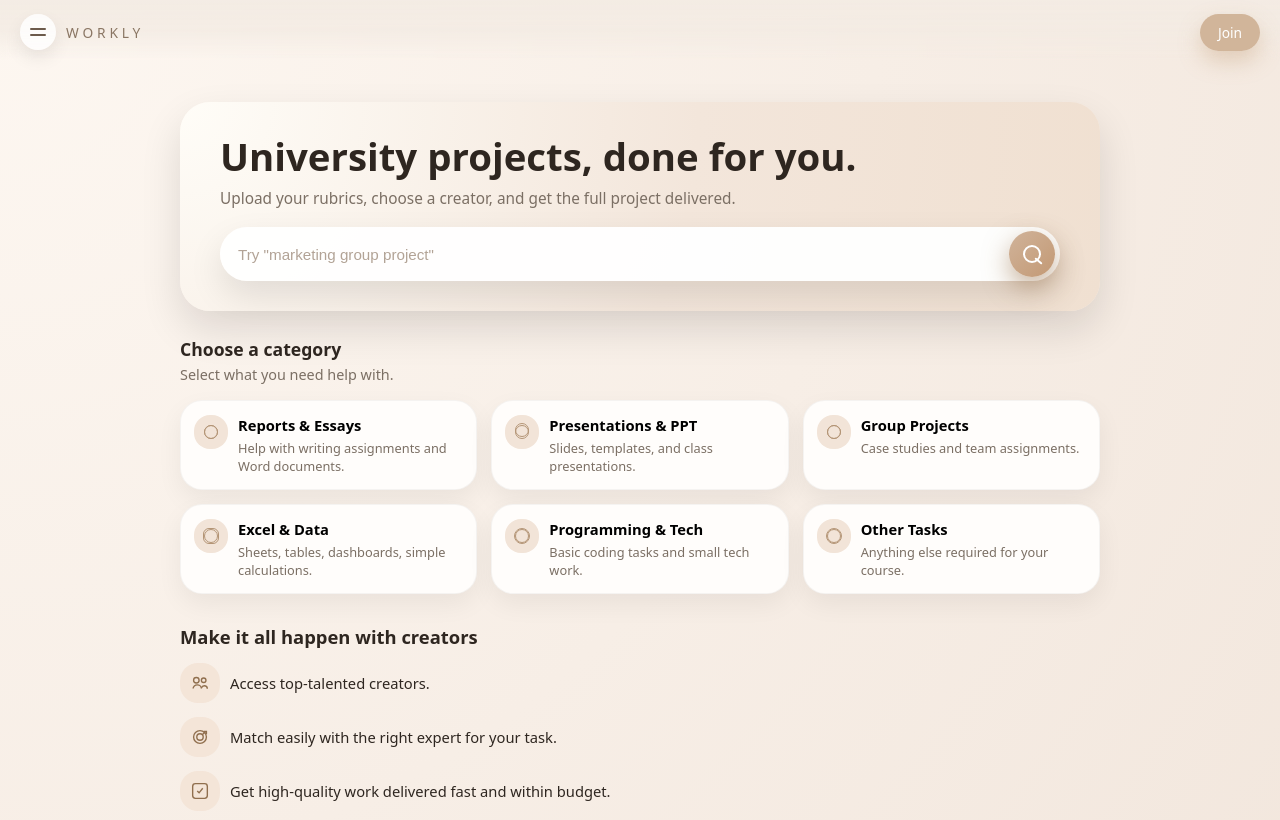
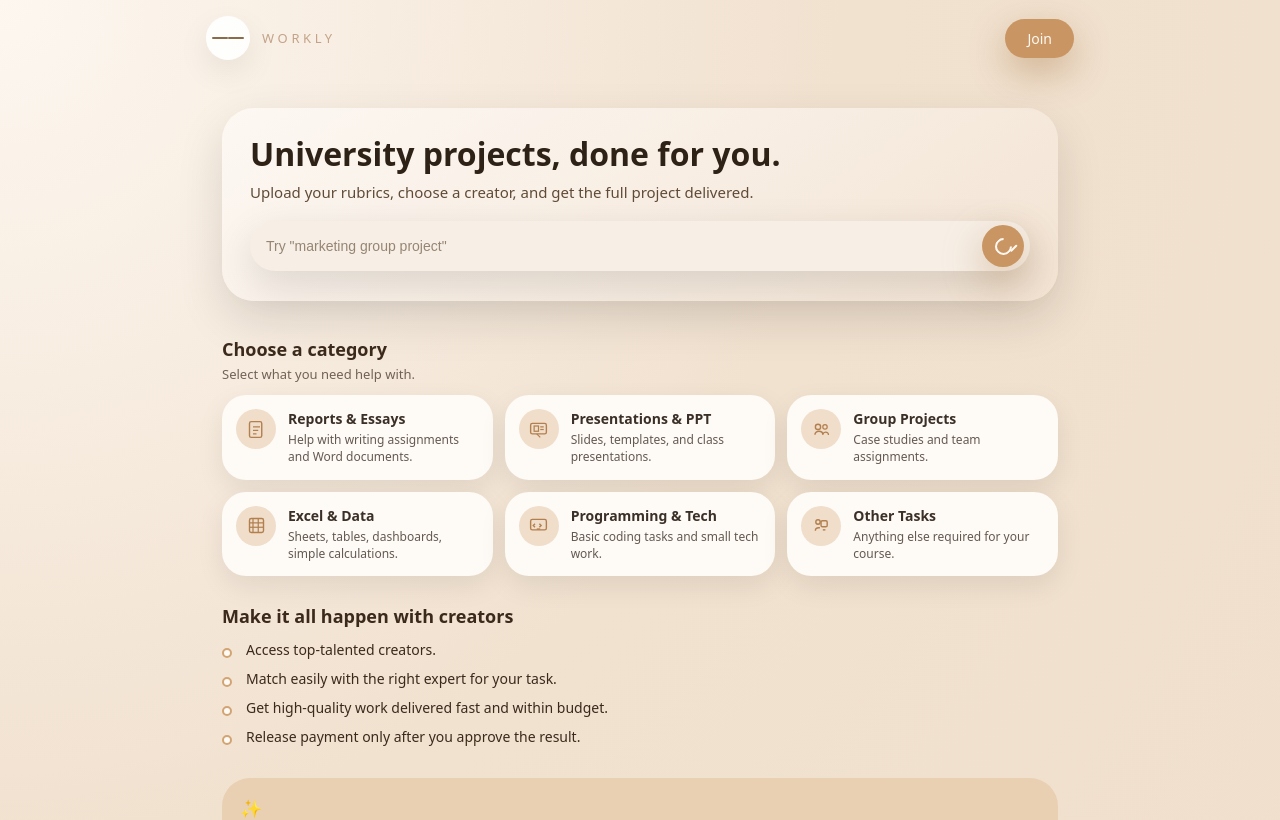
Before and after one commit to SEBRAHEIM/workly-landing, a Next.js app: page / in a window 1280 px wide. Shown: the top 820 px of the page. Built offline with nearby package versions, Linux system fonts and the light colour scheme.

Commit message:
Restore categories with SVG icons and neutral text color

```diff
--- a/pages/index.js
+++ b/pages/index.js
@@ -1,5 +1,90 @@
 import Head from "next/head";
-import Link from "next/link";
+
+const ICONS = {
+  reports: (
+    <svg width="26" height="26" viewBox="0 0 24 24" aria-hidden="true">
+      <rect x="4" y="3" width="14" height="18" rx="2" ry="2" fill="none" stroke="currentColor" strokeWidth="1.6" />
+      <line x1="8" y1="9" x2="16" y2="9" stroke="currentColor" strokeWidth="1.4" />
+      <line x1="8" y1="13" x2="14" y2="13" stroke="currentColor" strokeWidth="1.4" />
+      <line x1="8" y1="17" x2="12" y2="17" stroke="currentColor" strokeWidth="1.4" />
+    </svg>
+  ),
+  ppt: (
+    <svg width="26" height="26" viewBox="0 0 24 24" aria-hidden="true">
+      <rect x="3" y="5" width="18" height="12" rx="2" ry="2" fill="none" stroke="currentColor" strokeWidth="1.6" />
+      <rect x="7" y="8" width="5" height="6" fill="none" stroke="currentColor" strokeWidth="1.4" />
+      <line x1="14" y1="9" x2="18" y2="9" stroke="currentColor" strokeWidth="1.4" />
+      <line x1="14" y1="12" x2="18" y2="12" stroke="currentColor" strokeWidth="1.4" />
+      <line x1="10" y1="17" x2="14" y2="21" stroke="currentColor" strokeWidth="1.4" />
+    </svg>
+  ),
+  group: (
+    <svg width="26" height="26" viewBox="0 0 24 24" aria-hidden="true">
+      <circle cx="8" cy="9" r="3" fill="none" stroke="currentColor" strokeWidth="1.6" />
+      <circle cx="16" cy="9" r="2.5" fill="none" stroke="currentColor" strokeWidth="1.4" />
+      <path d="M4.5 18c0-2.2 1.9-4 4.5-4s4.5 1.8 4.5 4" fill="none" stroke="currentColor" strokeWidth="1.6" />
+      <path d="M13.5 17.5c.4-1.5 1.7-2.5 3.1-2.5 1.9 0 3.4 1.5 3.4 3.3" fill="none" stroke="currentColor" strokeWidth="1.4" />
+    </svg>
+  ),
+  excel: (
+    <svg width="26" height="26" viewBox="0 0 24 24" aria-hidden="true">
+      <rect x="4" y="4" width="16" height="16" rx="2" ry="2" fill="none" stroke="currentColor" strokeWidth="1.6" />
+      <line x1="8" y1="4" x2="8" y2="20" stroke="currentColor" strokeWidth="1.4" />
+      <line x1="14" y1="4" x2="14" y2="20" stroke="currentColor" strokeWidth="1.4" />
+      <line x1="4" y1="9" x2="20" y2="9" stroke="currentColor" strokeWidth="1.4" />
+      <line x1="4" y1="14" x2="20" y2="14" stroke="currentColor" strokeWidth="1.4" />
+    </svg>
+  ),
+  tech: (
+    <svg width="26" height="26" viewBox="0 0 24 24" aria-hidden="true">
+      <rect x="3" y="5" width="18" height="12" rx="2" ry="2" fill="none" stroke="currentColor" strokeWidth="1.6" />
+      <polyline points="8,10 6,12 8,14" fill="none" stroke="currentColor" strokeWidth="1.6" />
+      <polyline points="13,10 15,12 13,14" fill="none" stroke="currentColor" strokeWidth="1.6" />
+      <line x1="10" y1="16" x2="14" y2="16" stroke="currentColor" strokeWidth="1.4" />
+    </svg>
+  ),
+  other: (
+    <svg width="26" height="26" viewBox="0 0 24 24" aria-hidden="true">
+      <circle cx="8" cy="8" r="2.5" fill="none" stroke="currentColor" strokeWidth="1.6" />
+      <rect x="11.5" y="6.5" width="7" height="7" rx="1.5" ry="1.5" fill="none" stroke="currentColor" strokeWidth="1.6" />
+      <path d="M5 18c0-2 1.7-3.5 3.8-3.5h1.4" fill="none" stroke="currentColor" strokeWidth="1.6" />
+      <path d="M13.5 17h3" fill="none" stroke="currentColor" strokeWidth="1.6" />
+    </svg>
+  ),
+};
+
+const CATEGORIES = [
+  {
+    key: "reports",
+    title: "Reports & Essays",
+    desc: "Help with writing assignments and Word documents.",
+  },
+  {
+    key: "ppt",
+    title: "Presentations & PPT",
+    desc: "Slides, templates, and class presentations.",
+  },
+  {
+    key: "group",
+    title: "Group Projects",
+    desc: "Case studies and team assignments.",
+  },
+  {
+    key: "excel",
+    title: "Excel & Data",
+    desc: "Sheets, tables, dashboards, simple calculations.",
+  },
+  {
+    key: "tech",
+    title: "Programming & Tech",
+    desc: "Basic coding tasks and small tech work.",
+  },
+  {
+    key: "other",
+    title: "Other Tasks",
+    desc: "Anything else required for your course.",
+  },
+];
 
 export default function Home() {
   return (
@@ -10,11 +95,11 @@ export default function Home() {
           name="description"
           content="Upload your rubrics, choose a creator, and get the full project delivered."
         />
+        <meta name="viewport" content="width=device-width, initial-scale=1" />
       </Head>
 
       <div className="home-root">
         <header className="home-topbar">
-          <div className="home-topbar-left">
           <button
             type="button"
             aria-label="Open menu"
@@ -24,17 +109,14 @@ export default function Home() {
             <span />
           </button>
           <span className="home-logo-text">WORKLY</span>
-          </div>
-
-          <nav className="home-topbar-right">
-            <Link href="/signup" className="home-nav-cta">
+          <button type="button" className="home-nav-cta">
             Join
-            </Link>
-          </nav>
+          </button>
         </header>
 
         <main className="home-main">
           <section className="home-hero">
+            <div className="home-hero-card">
               <h1>University projects, done for you.</h1>
               <p>
                 Upload your rubrics, choose a creator, and get the full project
@@ -42,19 +124,13 @@ export default function Home() {
               </p>
 
               <div className="home-hero-search">
-              <div className="home-search">
                 <input
                   type="text"
-                  className="home-search-input"
                   placeholder={`Try "marketing group project"`}
                   aria-label="Describe your project"
                 />
-                <button
-                  type="button"
-                  className="home-search-btn"
-                  aria-label="Search creators"
-                >
-                  <span className="home-search-icon" />
+                <button type="button" aria-label="Search creators">
+                  <span />
                 </button>
               </div>
             </div>
@@ -69,127 +145,45 @@ export default function Home() {
             </header>
 
             <div className="home-category-grid">
-              <button type="button" className="home-category-card">
-                <div className="home-category-icon home-category-icon--doc" />
-                <div className="home-category-text">
-                  <div className="home-category-name">Reports &amp; Essays</div>
-                  <div className="home-category-desc">
-                    Help with writing assignments and Word documents.
+              {CATEGORIES.map((cat) => (
+                <button
+                  key={cat.key}
+                  type="button"
+                  className="home-category-card"
+                >
+                  <div className="home-category-icon">
+                    {ICONS[cat.key]}
                   </div>
+                  <div className="home-category-body">
+                    <div className="home-category-title">{cat.title}</div>
+                    <p className="home-category-desc">{cat.desc}</p>
                   </div>
                 </button>
-
-              <button type="button" className="home-category-card">
-                <div className="home-category-icon home-category-icon--slides" />
-                <div className="home-category-text">
-                  <div className="home-category-name">
-                    Presentations &amp; PPT
-                  </div>
-                  <div className="home-category-desc">
-                    Slides, templates, and class presentations.
-                  </div>
-                </div>
-              </button>
-
-              <button type="button" className="home-category-card">
-                <div className="home-category-icon home-category-icon--group" />
-                <div className="home-category-text">
-                  <div className="home-category-name">Group Projects</div>
-                  <div className="home-category-desc">
-                    Case studies and team assignments.
-                  </div>
-                </div>
-              </button>
-
-              <button type="button" className="home-category-card">
-                <div className="home-category-icon home-category-icon--grid" />
-                <div className="home-category-text">
-                  <div className="home-category-name">Excel &amp; Data</div>
-                  <div className="home-category-desc">
-                    Sheets, tables, dashboards, simple calculations.
-                  </div>
-                </div>
-              </button>
-
-              <button type="button" className="home-category-card">
-                <div className="home-category-icon home-category-icon--code" />
-                <div className="home-category-text">
-                  <div className="home-category-name">Programming &amp; Tech</div>
-                  <div className="home-category-desc">
-                    Basic coding tasks and small tech work.
-                  </div>
-                </div>
-              </button>
-
-              <button type="button" className="home-category-card">
-                <div className="home-category-icon home-category-icon--other" />
-                <div className="home-category-text">
-                  <div className="home-category-name">Other Tasks</div>
-                  <div className="home-category-desc">
-                    Anything else required for your course.
-                  </div>
-                </div>
-              </button>
+              ))}
             </div>
           </section>
 
-          <section className="home-creators-copy">
-            <h2>Make it all happen with creators</h2>
+          <section className="home-section home-section--creators">
+            <header className="home-section-header">
+              <h2 className="home-section-title">
+                Make it all happen with creators
+              </h2>
+            </header>
 
-            <div className="home-creators-list">
-              <div className="home-creators-item">
-                <div className="home-creators-icon">
-                  <svg viewBox="0 0 24 24" aria-hidden="true">
-                    <circle cx="8" cy="9" r="3" fill="none" />
-                    <circle cx="16" cy="9" r="2.5" fill="none" />
-                    <path d="M4.5 18c0-2.2 1.9-4 4.5-4s4.5 1.8 4.5 4" fill="none" />
-                    <path d="M13.5 17.5c0.5-1.4 1.7-2.5 3.1-2.5 1.9 0 3.4 1.5 3.4 3.3" fill="none" />
-                  </svg>
-                </div>
-                <p>Access top-talented creators.</p>
-              </div>
-
-              <div className="home-creators-item">
-                <div className="home-creators-icon">
-                  <svg viewBox="0 0 24 24" aria-hidden="true">
-                    <circle cx="12" cy="12" r="7" fill="none" />
-                    <circle cx="12" cy="12" r="3.5" fill="none" />
-                    <path d="M15 9l3-3" fill="none" />
-                    <path d="M16 6h3v3" fill="none" />
-                  </svg>
-                </div>
-                <p>Match easily with the right expert for your task.</p>
-              </div>
-
-              <div className="home-creators-item">
-                <div className="home-creators-icon">
-                  <svg viewBox="0 0 24 24" aria-hidden="true">
-                    <rect x="4" y="4" width="16" height="16" rx="3" ry="3" fill="none" />
-                    <path d="M9 12l2 2 4-5" fill="none" />
-                  </svg>
-                </div>
-                <p>Get high-quality work delivered fast and within budget.</p>
-              </div>
-
-              <div className="home-creators-item">
-                <div className="home-creators-icon">
-                  <svg viewBox="0 0 24 24" aria-hidden="true">
-                    <rect x="5" y="5" width="14" height="14" rx="2" ry="2" fill="none" />
-                    <path d="M9 9h6v2H9z" fill="none" />
-                    <path d="M9 13h4v2H9z" fill="none" />
-                  </svg>
-                </div>
-                <p>Release payment only after you approve the result.</p>
-              </div>
-            </div>
+            <ul className="home-creators-list">
+              <li>Access top-talented creators.</li>
+              <li>Match easily with the right expert for your task.</li>
+              <li>Get high-quality work delivered fast and within budget.</li>
+              <li>Release payment only after you approve the result.</li>
+            </ul>
           </section>
 
-          <section className="home-pro-banner">
-            <div className="service-card pro-card">
-              <div className="service-icon">✨</div>
-              <h3>Workly PRO.</h3>
-              <p className="service-sub">Workly PRO — Coming Soon</p>
-              <p className="service-desc">
+          <section className="home-section home-section--pro">
+            <div className="home-pro-card">
+              <div className="home-pro-badge">✨</div>
+              <h2>Workly PRO.</h2>
+              <p className="home-pro-subtitle">Workly PRO — Coming Soon</p>
+              <p className="home-pro-text">
                 Priority tools. Faster workflow. A smoother, smarter experience
                 designed to help students and creators get more done with less
                 effort.
--- a/styles/globals.css
+++ b/styles/globals.css
@@ -1,17 +1,3 @@
-:root {
-  --bg: #f3ebe3;
-  --bg-card: #fffdfb;
-  --text-main: #2e2620;
-  --text-muted: #7b6f64;
-  --accent: #d1b59a;
-  --accent-strong: #b38d67;
-  --border-soft: rgba(0, 0, 0, 0.04);
-  --shadow-soft: 0 18px 40px rgba(15, 10, 5, 0.12);
-  --radius-xl: 26px;
-  --radius-lg: 22px;
-  --radius-md: 18px;
-}
-
 *,
 *::before,
 *::after {
@@ -22,202 +8,190 @@ html,
 body {
   padding: 0;
   margin: 0;
+  font-family: system-ui, -apple-system, BlinkMacSystemFont, "SF Pro Text",
+    sans-serif;
+  background: #f5e9db;
+  color: #211812;
 }
 
 body {
   min-height: 100vh;
-  font-family: system-ui, -apple-system, BlinkMacSystemFont, "SF Pro Text",
-    "Helvetica Neue", sans-serif;
-  background: radial-gradient(circle at top left, #fdf7f1, #f1e5db);
-  color: var(--text-main);
 }
 
 button {
   font-family: inherit;
 }
 
-a {
-  color: inherit;
-  text-decoration: none;
-}
+/* Layout */
 
 .home-root {
   min-height: 100vh;
-  display: flex;
-  flex-direction: column;
+  background: radial-gradient(circle at top left, #fdf7f0 0%, #f1e1cf 50%, #efdfcc 100%);
 }
 
 .home-main {
-  flex: 1;
-  max-width: 960px;
-  margin: 0 auto;
-  padding: 24px 20px 40px;
+  max-width: 900px;
+  margin: 0 auto 64px;
+  padding: 16px 16px 64px;
 }
 
-/* Top bar */
+/* Topbar */
 
 .home-topbar {
-  position: sticky;
-  top: 0;
-  z-index: 10;
-  backdrop-filter: blur(14px);
-  background: linear-gradient(
-    to bottom,
-    rgba(243, 235, 227, 0.96),
-    rgba(243, 235, 227, 0.82),
-    transparent
-  );
+  max-width: 900px;
+  margin: 0 auto;
+  padding: 16px;
   display: flex;
   align-items: center;
   justify-content: space-between;
-  padding: 14px 20px 10px;
-}
-
-.home-topbar-left {
-  display: flex;
-  align-items: center;
-  gap: 10px;
 }
 
 .home-menu-btn {
-  width: 36px;
-  height: 36px;
+  width: 44px;
+  height: 44px;
   border-radius: 999px;
   border: none;
-  background: rgba(255, 255, 255, 0.8);
-  display: inline-flex;
-  flex-direction: column;
+  background: rgba(255, 255, 255, 0.9);
+  display: flex;
+  align-items: center;
   justify-content: center;
-  align-items: center;
-  gap: 4px;
-  box-shadow: 0 8px 18px rgba(0, 0, 0, 0.08);
-  padding: 0;
+  box-shadow: 0 12px 32px rgba(0, 0, 0, 0.08);
+  margin-right: 12px;
 }
 
 .home-menu-btn span {
   width: 16px;
   height: 2px;
   border-radius: 999px;
-  background: #6c5a4b;
+  background: #8a6b4a;
+  display: block;
 }
 
 .home-logo-text {
   letter-spacing: 0.28em;
-  font-size: 0.86rem;
+  font-size: 13px;
   text-transform: uppercase;
-  color: #8a7663;
+  color: #c3a38a;
+  flex: 1;
 }
 
-.home-topbar-right .home-nav-cta {
-  padding: 9px 18px;
+.home-nav-cta {
+  border: none;
   border-radius: 999px;
-  background: #d1b59a;
-  color: #fff;
-  font-size: 0.86rem;
+  padding: 10px 22px;
+  font-size: 14px;
   font-weight: 500;
-  box-shadow: 0 10px 22px rgba(187, 146, 103, 0.35);
+  background: #c99663;
+  color: #fff8f2;
+  box-shadow: 0 14px 36px rgba(167, 123, 72, 0.45);
 }
 
 /* Hero */
 
 .home-hero {
-  margin-top: 10px;
-  padding: 28px 22px 26px;
-  border-radius: 30px;
-  background: radial-gradient(circle at top left, #fffdf8 0%, #f3e6db 55%, #f0e0d1 100%);
-  box-shadow: var(--shadow-soft);
+  padding: 8px 16px 24px;
 }
 
-.home-hero h1 {
-  margin: 0 0 10px;
-  font-size: 1.9rem;
-  line-height: 1.15;
+.home-hero-card {
+  border-radius: 32px;
+  padding: 24px 20px 24px;
+  background: linear-gradient(145deg, #fdf8f3, #f3e4d4);
+  box-shadow: 0 18px 48px rgba(0, 0, 0, 0.12);
 }
 
-.home-hero p {
-  margin: 0 0 18px;
-  font-size: 0.96rem;
-  color: var(--text-muted);
+.home-hero-card h1 {
+  margin: 0 0 8px;
+  font-size: 26px;
+  line-height: 1.15;
+  color: #2e2217;
 }
 
-.home-hero-search {
-  margin-top: 8px;
+.home-hero-card p {
+  margin: 0 0 18px;
+  font-size: 15px;
+  line-height: 1.5;
+  color: #5f4b37;
 }
 
-.home-search {
-  border-radius: 999px;
-  background: rgba(255, 255, 255, 0.96);
+/* Search bar */
+
+.home-hero-search {
   display: flex;
   align-items: center;
-  padding: 4px 5px 4px 18px;
-  box-shadow: 0 15px 34px rgba(0, 0, 0, 0.1);
+  gap: 10px;
+  border-radius: 999px;
+  padding: 4px 6px 4px 14px;
+  background: #f7efe6;
+  box-shadow: 0 14px 40px rgba(0, 0, 0, 0.12);
 }
 
-.home-search-input {
+.home-hero-search input {
   flex: 1;
   border: none;
+  background: transparent;
+  font-size: 14px;
   outline: none;
-  background: transparent;
-  font-size: 0.95rem;
-  padding: 10px 10px 10px 0;
-  color: var(--text-main);
+  color: #6e5842;
 }
 
-.home-search-input::placeholder {
-  color: #b2a396;
+.home-hero-search input::placeholder {
+  color: rgba(110, 88, 66, 0.7);
 }
 
-.home-search-btn {
-  width: 46px;
-  height: 46px;
-  border-radius: 999px;
+.home-hero-search button {
+  width: 42px;
+  height: 42px;
+  border-radius: 50%;
   border: none;
-  background: linear-gradient(135deg, #d0b39a, #c39974);
-  display: inline-flex;
+  background: #c99663;
+  display: flex;
+  align-items: center;
   justify-content: center;
-  align-items: center;
-  box-shadow: 0 10px 26px rgba(145, 103, 61, 0.5);
+  box-shadow: 0 14px 40px rgba(167, 123, 72, 0.45);
 }
 
-.home-search-icon {
-  width: 18px;
-  height: 18px;
-  border: 2px solid #fff;
+.home-hero-search button span {
+  width: 17px;
+  height: 17px;
   border-radius: 999px;
+  border: 2px solid #fff8f2;
+  border-right-color: transparent;
+  transform: rotate(-45deg);
   position: relative;
 }
 
-.home-search-icon::after {
+.home-hero-search button span::after {
   content: "";
   position: absolute;
   width: 9px;
   height: 2px;
   border-radius: 999px;
-  background: #fff;
-  transform: rotate(40deg);
+  background: #fff8f2;
   right: -4px;
-  bottom: -1px;
+  bottom: -3px;
 }
 
 /* Sections */
 
 .home-section {
-  margin-top: 26px;
+  padding: 12px 16px 8px;
 }
 
 .home-section-header {
-  margin-bottom: 16px;
+  margin-bottom: 12px;
 }
 
 .home-section-title {
   margin: 0 0 4px;
-  font-size: 1.1rem;
+  font-size: 18px;
+  font-weight: 600;
+  color: #3b2a1c;
 }
 
 .home-section-subtitle {
   margin: 0;
-  font-size: 0.9rem;
-  color: var(--text-muted);
+  font-size: 13px;
+  color: rgba(57, 40, 29, 0.7);
 }
 
 /* Category grid */
@@ -225,203 +199,157 @@ a {
 .home-category-grid {
   display: grid;
   grid-template-columns: repeat(2, minmax(0, 1fr));
-  gap: 14px;
+  gap: 12px;
 }
 
 .home-category-card {
-  border-radius: 22px;
-  padding: 14px 14px 14px 13px;
-  background: var(--bg-card);
-  border: 1px solid var(--border-soft);
-  box-shadow: 0 10px 26px rgba(0, 0, 0, 0.06);
+  border: none;
+  padding: 14px 14px;
+  border-radius: 24px;
+  background: #fefaf6;
+  box-shadow: 0 10px 28px rgba(0, 0, 0, 0.08);
   display: flex;
   align-items: flex-start;
-  gap: 10px;
+  gap: 12px;
   text-align: left;
 }
 
 .home-category-icon {
-  width: 34px;
-  height: 34px;
-  border-radius: 16px;
-  background: #f2e4d8;
+  width: 40px;
+  height: 40px;
+  border-radius: 999px;
+  background: #f0decb;
   display: flex;
   align-items: center;
   justify-content: center;
-  position: relative;
+  flex-shrink: 0;
+  color: #b27f4e;
 }
 
-.home-category-icon::before,
-.home-category-icon::after {
-  content: "";
-  position: absolute;
-  inset: 10px;
-  border-radius: 10px;
-  border: 1.4px solid #b49576;
+.home-category-icon svg {
+  width: 21px;
+  height: 21px;
 }
 
-/* Simple variations per icon */
-
-.home-category-icon--slides::before {
-  transform: translateY(-2px);
+.home-category-body {
+  display: flex;
+  flex-direction: column;
+  gap: 4px;
 }
 
-.home-category-icon--group::before {
-  border-radius: 999px;
-}
-
-.home-category-icon--grid::before {
-  inset: 9px;
-  border-radius: 6px;
-}
-
-.home-category-icon--code::before,
-.home-category-icon--other::before {
-  inset: 9px;
-  border-radius: 10px;
-}
-
-.home-category-text {
-  flex: 1;
-}
-
-.home-category-name {
-  font-size: 0.92rem;
+.home-category-title {
+  font-size: 14px;
   font-weight: 600;
-  margin-bottom: 4px;
+  color: #3b3027; /* مهم: مو أزرق أبداً */
 }
 
 .home-category-desc {
-  font-size: 0.8rem;
-  color: var(--text-muted);
+  margin: 0;
+  font-size: 12px;
+  line-height: 1.4;
+  color: rgba(56, 44, 34, 0.78);
 }
 
-/* Creators section */
+/* Creators bullets */
 
-.home-creators-copy {
-  margin-top: 30px;
-}
-
-.home-creators-copy h2 {
-  margin: 0 0 14px;
-  font-size: 1.15rem;
+.home-section--creators {
+  padding-top: 20px;
 }
 
 .home-creators-list {
+  margin: 0;
+  padding: 0;
+  list-style: none;
   display: flex;
   flex-direction: column;
-  gap: 14px;
+  gap: 10px;
+  font-size: 14px;
+  color: #3b2a1c;
 }
 
-.home-creators-item {
-  display: flex;
-  gap: 10px;
-  align-items: center;
+.home-creators-list li {
+  position: relative;
+  padding-left: 24px;
 }
 
-.home-creators-icon {
-  width: 40px;
-  height: 40px;
-  border-radius: 18px;
-  background: #f4e5d8;
-  display: flex;
-  align-items: center;
-  justify-content: center;
-}
-
-.home-creators-icon svg {
-  width: 22px;
-  height: 22px;
-  stroke: #906f4e;
-  stroke-width: 1.5;
-}
-
-.home-creators-item p {
-  margin: 0;
-  font-size: 0.92rem;
+.home-creators-list li::before {
+  content: "";
+  position: absolute;
+  left: 0;
+  top: 8px;
+  width: 10px;
+  height: 10px;
+  border-radius: 999px;
+  background: #fefaf6;
+  border: 2px solid #d2a473;
 }
 
 /* PRO card */
 
-.home-pro-banner {
-  margin-top: 32px;
+.home-section--pro {
+  padding-top: 24px;
 }
 
-.service-card.pro-card {
-  border-radius: var(--radius-xl);
-  background: #e0cdb8;
-  padding: 24px 24px 22px;
-  box-shadow: var(--shadow-soft);
-  text-align: center;
+.home-pro-card {
+  border-radius: 28px;
+  padding: 18px 18px 20px;
+  background: #ead0b3;
+  color: #2e2217;
 }
 
-.service-icon {
-  font-size: 1.3rem;
-  margin-bottom: 8px;
+.home-pro-badge {
+  font-size: 18px;
+  margin-bottom: 4px;
 }
 
-.service-card h3 {
+.home-pro-card h2 {
   margin: 0 0 4px;
-  font-size: 1.1rem;
+  font-size: 18px;
 }
 
-.service-sub {
-  margin: 0 0 10px;
-  font-size: 0.86rem;
-  color: #6e5a46;
+.home-pro-subtitle {
+  margin: 0 0 8px;
+  font-size: 13px;
+  opacity: 0.85;
 }
 
-.service-desc {
+.home-pro-text {
   margin: 0;
-  font-size: 0.9rem;
-  color: #594636;
+  font-size: 13px;
+  line-height: 1.5;
 }
 
 /* Footer */
 
 .home-footer {
   margin-top: 28px;
-  padding-top: 18px;
-  border-top: 1px solid rgba(0, 0, 0, 0.04);
-  font-size: 0.76rem;
-  color: var(--text-muted);
+  padding: 16px;
+  font-size: 11px;
   text-align: center;
+  color: rgba(51, 36, 25, 0.8);
 }
 
 .home-footer-brand {
-  margin-top: 6px;
+  margin-top: 4px;
   font-weight: 600;
 }
 
 /* Desktop tweaks */
 
-@media (min-width: 900px) {
+@media (min-width: 768px) {
   .home-main {
-    padding-top: 32px;
+    padding-top: 24px;
   }
 
-  .home-hero {
-    padding: 32px 40px 30px;
+  .home-hero-card {
+    padding: 28px 28px 30px;
   }
 
-  .home-hero h1 {
-    font-size: 2.4rem;
+  .home-hero-card h1 {
+    font-size: 32px;
   }
 
   .home-category-grid {
     grid-template-columns: repeat(3, minmax(0, 1fr));
   }
 }
-
-/* === Mobile tweaks: category titles & icons === */
-@media (max-width: 760px) {
-  .home-category-card-title {
-    color: #3b3027; /* نفس لون النص البني الهادئ */
-  }
-
-  .home-category-dot svg {
-    width: 22px;
-    height: 22px;
-    display: block;
-  }
-}
```
Lines whose indentation alone changed are shown as unchanged.
